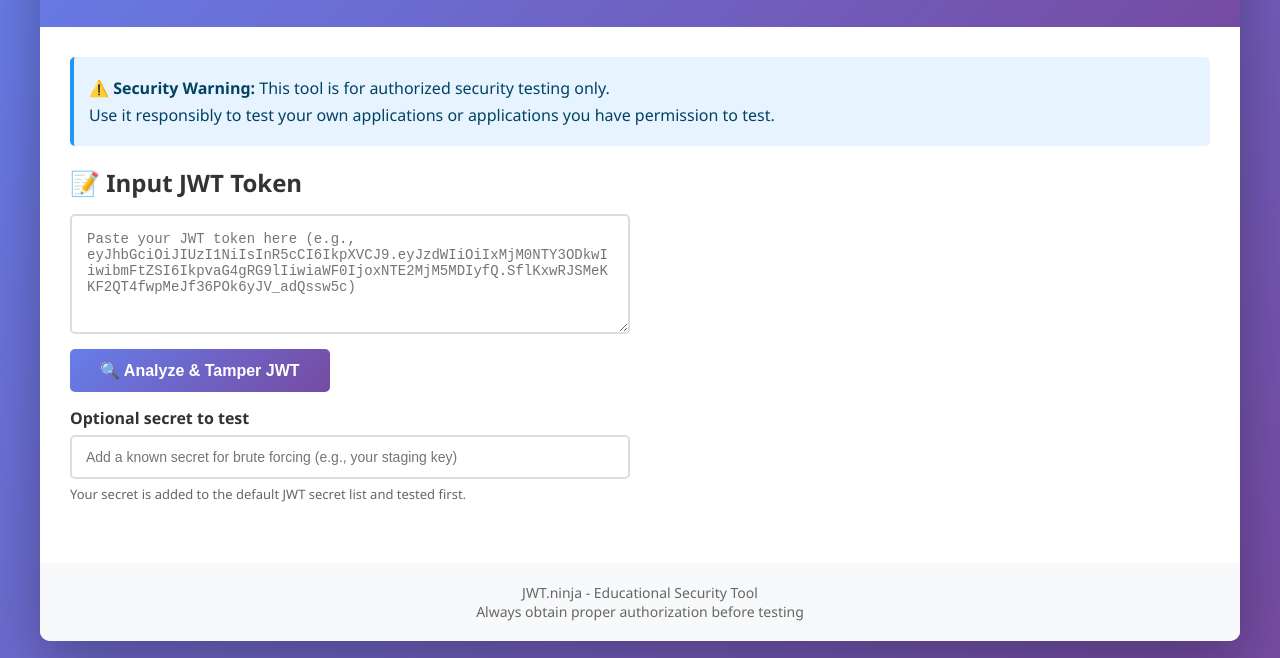
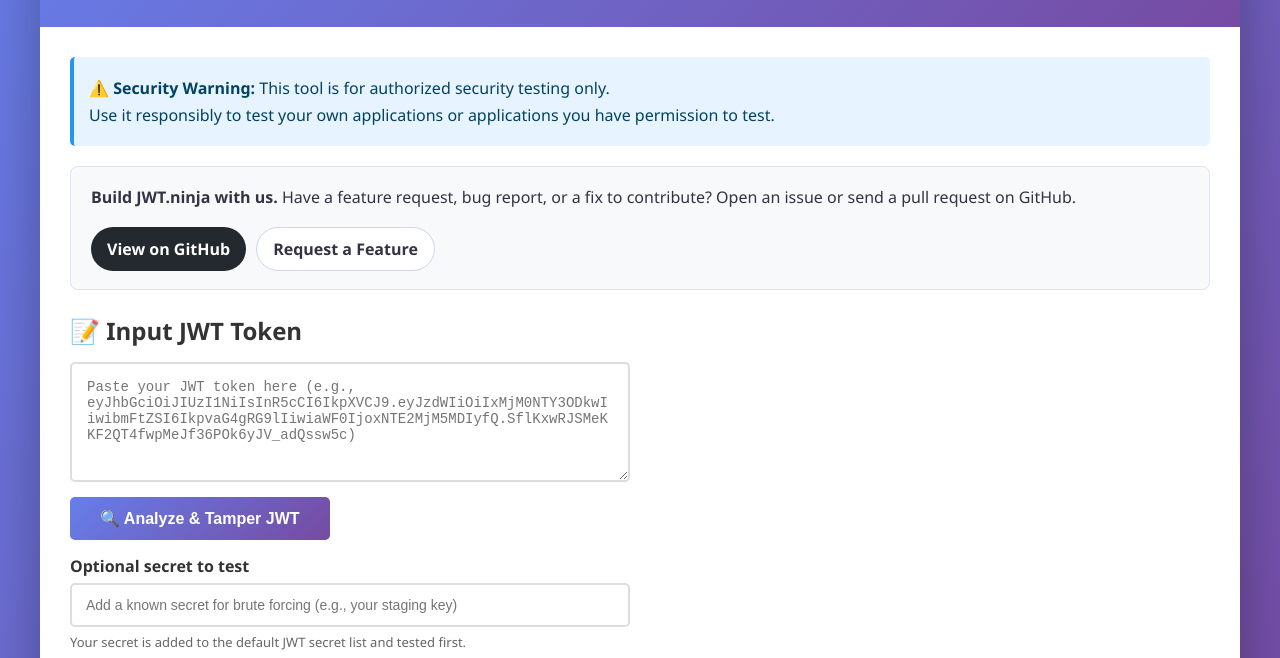
Before and after one commit to pierce403/jwt.ninja, a plain HTML site: page index.html in a window 1280 px wide. Shown: the part 142-800 px from the top of the page. Drawn offline with Linux system fonts and the light colour scheme.

Commit message:
Add GitHub contribution links

```diff
--- a/index.html
+++ b/index.html
@@ -301,6 +301,68 @@
             color: #014361;
             margin: 5px 0;
         }
+
+        .community-box {
+            background: #f8f9fa;
+            border: 1px solid #dde3f5;
+            border-radius: 8px;
+            padding: 18px 20px;
+            margin-bottom: 24px;
+            display: flex;
+            justify-content: space-between;
+            align-items: center;
+            gap: 16px;
+            flex-wrap: wrap;
+        }
+
+        .community-box p {
+            color: #334;
+            margin: 0;
+            line-height: 1.6;
+        }
+
+        .community-actions {
+            display: flex;
+            gap: 10px;
+            flex-wrap: wrap;
+        }
+
+        .community-link {
+            display: inline-flex;
+            align-items: center;
+            justify-content: center;
+            padding: 10px 16px;
+            border-radius: 999px;
+            font-weight: bold;
+            text-decoration: none;
+            transition: transform 0.2s, box-shadow 0.2s, background 0.2s;
+        }
+
+        .community-link.primary {
+            background: #24292f;
+            color: white;
+        }
+
+        .community-link.secondary {
+            background: white;
+            color: #334;
+            border: 1px solid #cfd6ea;
+        }
+
+        .community-link:hover {
+            transform: translateY(-2px);
+            box-shadow: 0 8px 20px rgba(36, 41, 47, 0.15);
+        }
+
+        footer a {
+            color: #667eea;
+            font-weight: 600;
+            text-decoration: none;
+        }
+
+        footer a:hover {
+            text-decoration: underline;
+        }
     </style>
 </head>
 <body>
@@ -314,6 +376,14 @@
             <div class="info-box">
                 <p><strong>⚠️ Security Warning:</strong> This tool is for authorized security testing only.</p>
                 <p>Use it responsibly to test your own applications or applications you have permission to test.</p>
+            </div>
+
+            <div class="community-box">
+                <p><strong>Build JWT.ninja with us.</strong> Have a feature request, bug report, or a fix to contribute? Open an issue or send a pull request on GitHub.</p>
+                <div class="community-actions">
+                    <a class="community-link primary" href="https://github.com/pierce403/jwt.ninja" target="_blank" rel="noopener noreferrer">View on GitHub</a>
+                    <a class="community-link secondary" href="https://github.com/pierce403/jwt.ninja/issues" target="_blank" rel="noopener noreferrer">Request a Feature</a>
+                </div>
             </div>
 
             <div class="analysis-grid">
@@ -385,6 +455,7 @@
         <footer>
             <p>JWT.ninja - Educational Security Tool</p>
             <p>Always obtain proper authorization before testing</p>
+            <p><a href="https://github.com/pierce403/jwt.ninja" target="_blank" rel="noopener noreferrer">GitHub</a> • Feature requests and pull requests are welcome</p>
         </footer>
     </div>
 
```
